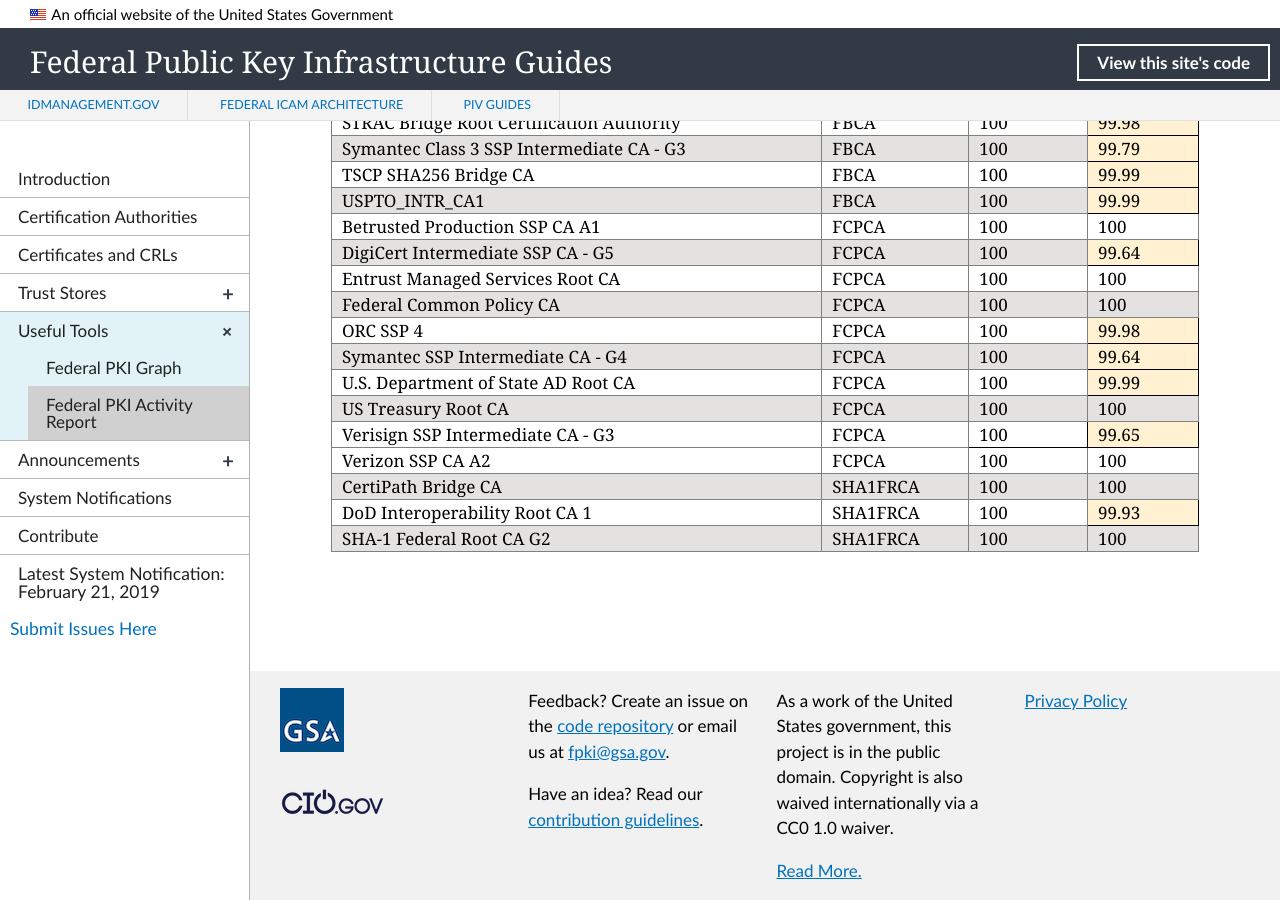
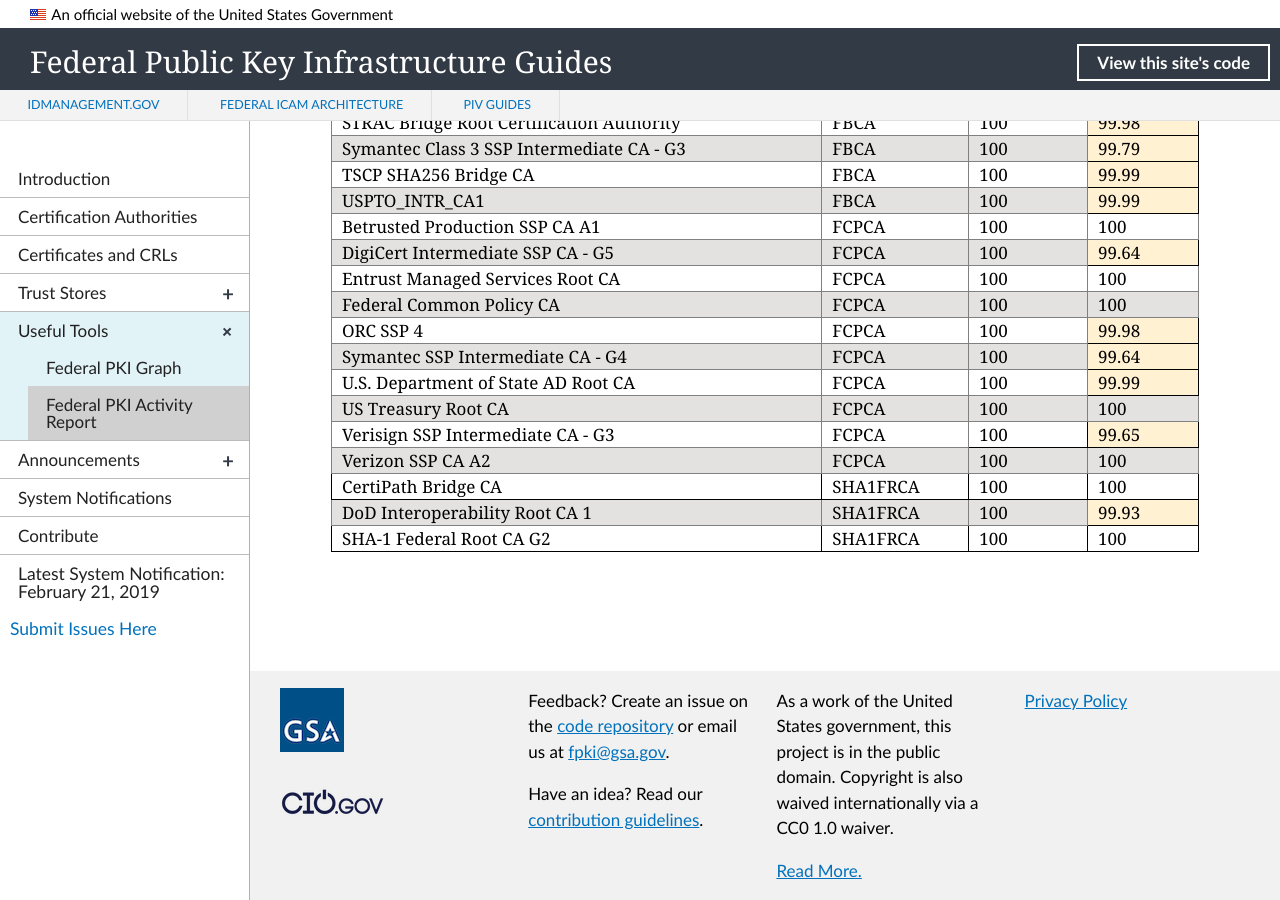
Before and after one commit to GSA/fpki-guides, a Jekyll site: the page built from _tools/03_fpki_activity_report.md, in a window 1280 px wide and 900 px high, scrolled down 3637 px. Built offline with Jekyll 4.4.1, drawn with Linux system fonts in a browser that asks for light colours; nearby versions of some CDN libraries; library files that are not in the unit come from our copies.

Commit message:
Fix color coding

```diff
--- a/_includes/fpkiar-repo-table.html
+++ b/_includes/fpkiar-repo-table.html
@@ -199,27 +199,27 @@
         <td class="tg-s7ni">99.65</td>
     </tr>
     <tr>
-        <td class="tg-0pky">Verizon SSP CA A2</td>
-        <td class="tg-0pky">FCPCA</td>
-        <td class="tg-0pky">100</td>
-        <td class="tg-0pky">100</td>
-    </tr>
-    <tr>
-        <td class="tg-y698">CertiPath Bridge CA</td>
-        <td class="tg-y698">SHA1FRCA</td>
+        <td class="tg-y698">Verizon SSP CA A2</td>
+        <td class="tg-y698">FCPCA</td>
         <td class="tg-y698">100</td>
         <td class="tg-y698">100</td>
     </tr>
     <tr>
-        <td class="tg-0pky">DoD Interoperability Root CA 1</td>
-        <td class="tg-0pky">SHA1FRCA</td>
-        <td class="tg-0pky">100</td>
+        <td class="tg-opky">CertiPath Bridge CA</td>
+        <td class="tg-opky">SHA1FRCA</td>
+        <td class="tg-opky">100</td>
+        <td class="tg-opky">100</td>
+    </tr>
+    <tr>
+        <td class="tg-y698">DoD Interoperability Root CA 1</td>
+        <td class="tg-y698">SHA1FRCA</td>
+        <td class="tg-y698">100</td>
         <td class="tg-s7ni">99.93</td>
     </tr>
     <tr>
-        <td class="tg-y698">SHA-1 Federal Root CA G2</td>
-        <td class="tg-y698">SHA1FRCA</td>
-        <td class="tg-y698">100</td>
-        <td class="tg-y698">100</td>
+        <td class="tg-opky">SHA-1 Federal Root CA G2</td>
+        <td class="tg-opky">SHA1FRCA</td>
+        <td class="tg-opky">100</td>
+        <td class="tg-opky">100</td>
     </tr>
 </table>
```
